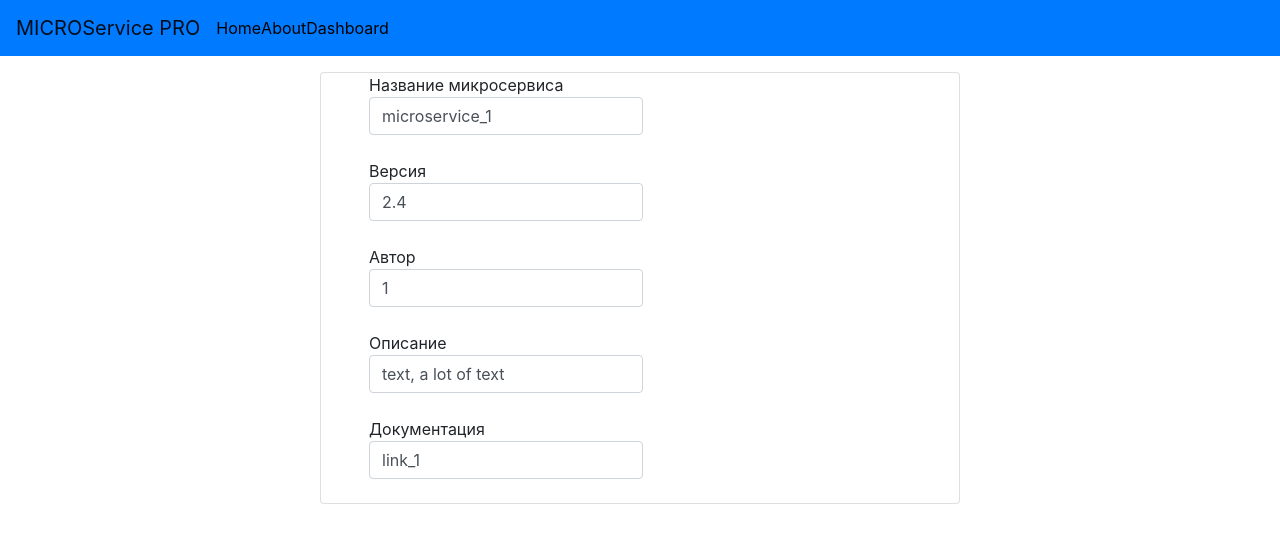
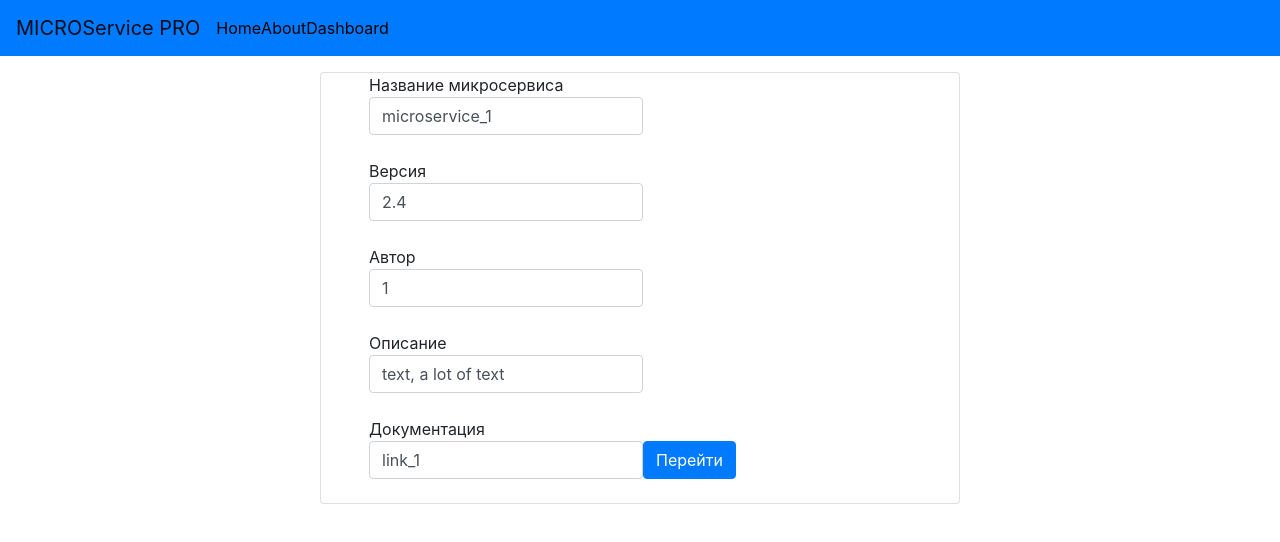
Before and after one commit to victor-sha/micro-sm, a React (Create React App) app: page /service/1 in a window 1280 px wide. Shown: the top 542 px of the page. Built offline with nearby package versions, Linux system fonts and the light colour scheme; data requests are answered from the project's data file.

Commit message:
doc link

```diff
--- a/src/ServiceComponent.js
+++ b/src/ServiceComponent.js
@@ -1,5 +1,5 @@
 import React, {useState, useEffect} from 'react';
-import { useParams } from 'react-router-dom';
+import {Link, useParams} from 'react-router-dom';
 import axios from 'axios';
 
 export const ServiceComponent = () => {
@@ -68,6 +68,7 @@ export const ServiceComponent = () => {
           <div className="form-group ml-5">
               <label>
                   Документация
+                  <div className="d-flex">
                       <input
                           className="form-control"
                           type="text"
@@ -75,6 +76,8 @@ export const ServiceComponent = () => {
                           value={service.documentation_link}
                           onChange={e => setService({documentation_link: e.target.value})}
                       />
+                      <Link to={`/service/${id}`} className="btn btn-primary">Перейти</Link>
+                  </div>
               </label>
           </div>
         </div>
```
Lines whose indentation alone changed are shown as unchanged.
